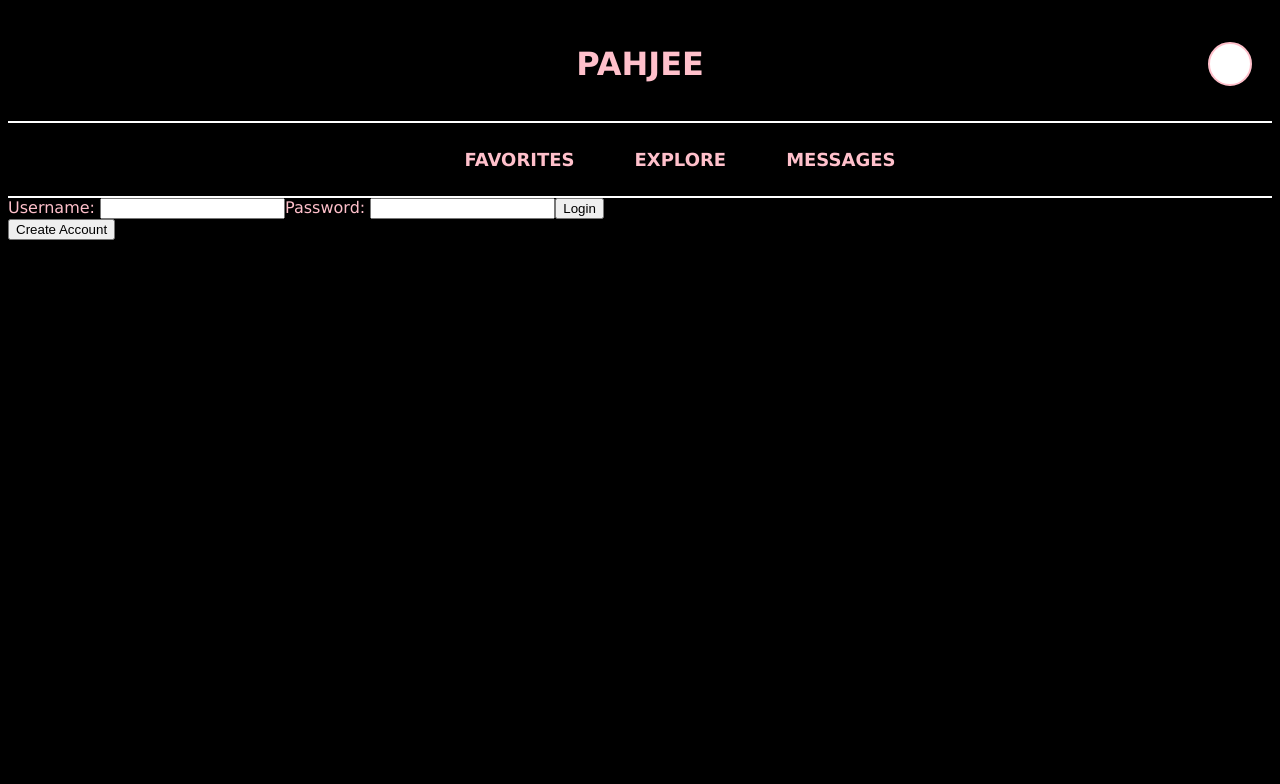
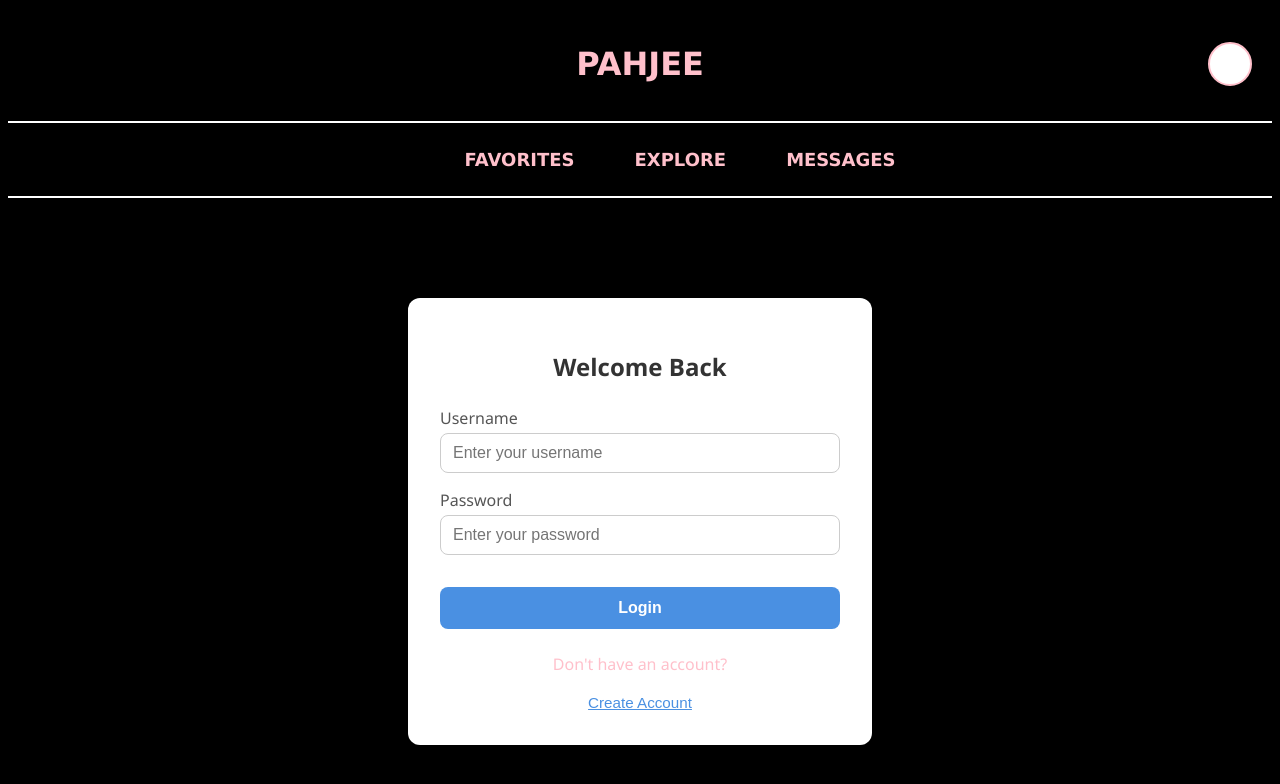
Before and after one commit to lmartin2422/Pahjee, an Angular app: page /login in a window 1280 px wide. Shown: the top 784 px of the page. Built offline with nearby package versions, Linux system fonts and the light colour scheme.

Commit message:
polished the login and signup pages

```diff
--- a/src/app/app.config.ts
+++ b/src/app/app.config.ts
@@ -2,14 +2,15 @@ import { ApplicationConfig, provideZoneChangeDetection } from '@angular/core';
 import { provideRouter, withComponentInputBinding } from '@angular/router';
 import { routes } from './app.routes';
 import { provideClientHydration } from '@angular/platform-browser';
-import { provideHttpClient } from '@angular/common/http';
+import { provideHttpClient, withFetch } from '@angular/common/http';
+
 import { importProvidersFrom } from '@angular/core';
 import { ReactiveFormsModule } from '@angular/forms';
 import { HttpClientModule } from '@angular/common/http';
 
 export const appConfig: ApplicationConfig = {
   providers: [
-    provideHttpClient(), // Enables HTTP requests
+    provideHttpClient(withFetch()), // Enables HTTP requests
     importProvidersFrom(ReactiveFormsModule, HttpClientModule), // Enables reactive forms
     provideZoneChangeDetection({ eventCoalescing: true }), // Fixed: zone change detection
     provideRouter(routes, withComponentInputBinding()), // Router
--- a/src/app/login/login.component.css
+++ b/src/app/login/login.component.css
@@ -0,0 +1,67 @@
+.login-container {
+    max-width: 400px;
+    margin: 100px auto;
+    padding: 2rem;
+    background-color: #ffffff;
+    box-shadow: 0 4px 12px rgba(0, 0, 0, 0.1);
+    border-radius: 12px;
+    text-align: center;
+    font-family: 'Segoe UI', Tahoma, Geneva, Verdana, sans-serif;
+  }
+
+  h2 {
+    margin-bottom: 1.5rem;
+    color: #333;
+  }
+
+  .login-form label {
+    display: block;
+    margin-bottom: 1rem;
+    text-align: left;
+    color: #555;
+  }
+
+  .login-form input {
+    width: 100%;
+    padding: 10px 12px;
+    margin-top: 4px;
+    border: 1px solid #ccc;
+    border-radius: 8px;
+    box-sizing: border-box;
+    font-size: 1rem;
+  }
+
+  .login-button {
+    width: 100%;
+    padding: 12px;
+    background-color: #4a90e2;
+    color: #fff;
+    border: none;
+    border-radius: 8px;
+    font-size: 1rem;
+    font-weight: bold;
+    cursor: pointer;
+    transition: background-color 0.3s ease;
+    margin-top: 1rem;
+  }
+
+  .login-button:hover {
+    background-color: #357ab8;
+  }
+
+  .signup-link {
+    margin-top: 1.5rem;
+  }
+
+  .signup-link button {
+    background-color: transparent;
+    border: none;
+    color: #4a90e2;
+    font-size: 0.95rem;
+    cursor: pointer;
+    text-decoration: underline;
+  }
+
+  .signup-link button:hover {
+    color: #357ab8;
+  }
--- a/src/app/login/login.component.html
+++ b/src/app/login/login.component.html
@@ -1,20 +1,33 @@
-<!-- <form [formGroup]="loginForm" (ngSubmit)="onSubmit()">
-    <label>Username</label>
-    <input type="text" formControlName="username" />
-
-    <label>Password</label>
-    <input type="password" formControlName="password" />
-
+  <!-- <form [formGroup]="loginForm" (ngSubmit)="onSubmit()"> -->
+    <!-- Your login fields -->
+    <!-- <label>Username: <input formControlName="username"></label>
+    <label>Password: <input type="password" formControlName="password"></label>
     <button type="submit">Login</button>
   </form> -->
 
+  <!-- Create Account Button -->
+  <!-- <button (click)="goToSignup()">Create Account</button> -->
 
-  <form [formGroup]="loginForm" (ngSubmit)="onSubmit()">
-    <!-- Your login fields -->
-    <label>Username: <input formControlName="username"></label>
-    <label>Password: <input type="password" formControlName="password"></label>
-    <button type="submit">Login</button>
-  </form>
 
-  <!-- Create Account Button -->
-  <button (click)="goToSignup()">Create Account</button>
+  <div class="login-container">
+    <h2>Welcome Back</h2>
+
+    <form [formGroup]="loginForm" (ngSubmit)="onSubmit()" class="login-form">
+      <label>
+        Username
+        <input formControlName="username" type="text" placeholder="Enter your username" />
+      </label>
+
+      <label>
+        Password
+        <input formControlName="password" type="password" placeholder="Enter your password" />
+      </label>
+
+      <button type="submit" class="login-button">Login</button>
+    </form>
+
+    <div class="signup-link">
+      <p>Don't have an account?</p>
+      <button (click)="goToSignup()">Create Account</button>
+    </div>
+  </div>
--- a/src/app/signup/signup.component.css
+++ b/src/app/signup/signup.component.css
@@ -0,0 +1,62 @@
+.signup-container {
+    max-width: 500px;
+    margin: 80px auto;
+    padding: 2rem;
+    background-color: #ffffff;
+    box-shadow: 0 4px 12px rgba(0, 0, 0, 0.1);
+    border-radius: 12px;
+    font-family: 'Segoe UI', Tahoma, Geneva, Verdana, sans-serif;
+  }
+
+  h2 {
+    text-align: center;
+    margin-bottom: 1.5rem;
+    color: #333;
+  }
+
+  .signup-form label {
+    display: block;
+    margin-bottom: 1rem;
+    color: #555;
+  }
+
+  .signup-form input,
+  .signup-form textarea {
+    width: 100%;
+    padding: 10px 12px;
+    margin-top: 4px;
+    border: 1px solid #ccc;
+    border-radius: 8px;
+    font-size: 1rem;
+    box-sizing: border-box;
+  }
+
+  .signup-form textarea {
+    resize: vertical;
+    min-height: 80px;
+  }
+
+  .signup-button {
+    width: 100%;
+    padding: 12px;
+    margin-top: 1.5rem;
+    background-color: #4caf50;
+    color: white;
+    border: none;
+    border-radius: 8px;
+    font-size: 1rem;
+    font-weight: bold;
+    cursor: pointer;
+    transition: background-color 0.3s ease;
+  }
+
+  .signup-button:hover {
+    background-color: #3e8e41;
+  }
+
+
+  .required {
+    color: red;
+    font-weight: bold;
+    margin-left: 4px;
+  }
--- a/src/app/signup/signup.component.html
+++ b/src/app/signup/signup.component.html
@@ -1,10 +1,10 @@
-<form [formGroup]="signupForm" (ngSubmit)="onSubmit()">
+<!-- <form [formGroup]="signupForm" (ngSubmit)="onSubmit()">
     <label>Username: <input formControlName="username"></label>
     <label>Email: <input type="email" formControlName="email"></label>
-    <label>Password: <input type="password" formControlName="password"></label>
+    <label>Password: <input type="password" formControlName="password"></label> -->
 
     <!-- Optional fields -->
-    <label>First Name: <input formControlName="firstname"></label>
+    <!-- <label>First Name: <input formControlName="firstname"></label>
     <label>Last Name: <input formControlName="lastname"></label>
     <label>Profile Picture URL: <input formControlName="profile_picture"></label>
     <label>Location: <input formControlName="location"></label>
@@ -16,4 +16,93 @@
     <label>Profession/Industry: <input formControlName="professionindustry"></label>
 
     <button type="submit">Sign Up</button>
-  </form>
+  </form> -->
+
+
+
+  <div class="signup-container">
+    <h2>Create Your Account</h2>
+
+    <form [formGroup]="signupForm" (ngSubmit)="onSubmit()" class="signup-form">
+      <label>
+        Username <span class="required">*</span>
+        <input formControlName="username" type="text" placeholder="Create a username" />
+      </label>
+
+      <label>
+        Email  <span class="required">*</span>
+        <input formControlName="email" type="email" placeholder="Your email address" />
+      </label>
+
+      <label>
+        Password  <span class="required">*</span>
+        <input formControlName="password" type="password" placeholder="Create a password" />
+      </label>
+
+      <label>
+        Retype Password:  <span class="required">*</span>
+        <input type="password" formControlName="confirmPassword">
+      </label>
+      <div *ngIf="signupForm.errors?.['passwordMismatch'] && signupForm.get('confirmPassword')?.touched" style="color: red;">
+        Passwords do not match.
+      </div>
+
+      <!-- Show error if passwords don't match -->
+      <div *ngIf="signupForm.errors?.passwordMismatch && signupForm.touched" class="error">
+        Passwords do not match.
+      </div>
+
+      <!-- Optional Fields -->
+      <label>
+        First Name
+        <input formControlName="firstname" type="text" />
+      </label>
+
+      <label>
+        Last Name
+        <input formControlName="lastname" type="text" />
+      </label>
+
+      <label>
+        Profile Picture URL
+        <input formControlName="profile_picture" type="url" />
+      </label>
+
+      <label>
+        Location
+        <input formControlName="location" type="text" />
+      </label>
+
+      <label>
+        Bio
+        <textarea formControlName="bio" placeholder="Tell us something about yourself..."></textarea>
+      </label>
+
+      <label>
+        Gender
+        <input formControlName="gender" type="text" />
+      </label>
+
+      <label>
+        Birthdate
+        <input formControlName="birthdate" type="date" />
+      </label>
+
+      <label>
+        Looking For
+        <input formControlName="lookingfor" type="text" />
+      </label>
+
+      <label>
+        Sexual Orientation
+        <input formControlName="sexualorientation" type="text" />
+      </label>
+
+      <label>
+        Profession/Industry
+        <input formControlName="professionindustry" type="text" />
+      </label>
+
+      <button type="submit" [disabled]="signupForm.invalid || signupForm.errors?.['passwordMismatch']">Sign Up</button>
+    </form>
+  </div>
--- a/src/app/signup/signup.component.ts
+++ b/src/app/signup/signup.component.ts
@@ -1,5 +1,5 @@
 import { Component } from '@angular/core';
-import { FormBuilder, FormGroup, Validators, ReactiveFormsModule } from '@angular/forms';
+import { FormBuilder, FormGroup, Validators, ReactiveFormsModule, AbstractControl, ValidationErrors  } from '@angular/forms';
 import { UserService } from '../../services/user.service';  // Update path if needed
 import { Router } from '@angular/router';
 
@@ -22,6 +22,7 @@ export class SignupComponent {
       username: ['', Validators.required],
       email: ['', [Validators.required, Validators.email]],
       password: ['', Validators.required],
+      retypePassword: ['', Validators.required],
       firstname: [''],
       lastname: [''],
       profile_picture: [''],
@@ -32,11 +33,27 @@ export class SignupComponent {
       lookingfor: [''],
       sexualorientation: [''],
       professionindustry: ['']
-    });
+    },
+    { validators: this.passwordsMatchValidator }
+  );
+  }
+
+  passwordsMatchValidator(group: AbstractControl): ValidationErrors | null {
+    const password = group.get('password')?.value;
+    const confirm = group.get('retypePassword')?.value;
+    return password === confirm ? null : { passwordMismatch: true };
   }
 
   onSubmit() {
     if (this.signupForm.valid) {
+      this.signupForm.markAllAsTouched();
+      return;
+    }
+
+    // Check password mismatch
+    if (this.signupForm.errors?.['passwordMismatch']) {      alert('Passwords do not match!');
+      return;
+    }
       this.userService.registerUser(this.signupForm.value).subscribe({
         next: (res) => {
           alert('Registration successful!');
@@ -48,4 +65,3 @@ export class SignupComponent {
       });
     }
   }
-}
```
Also changed, not shown: 1 other file (tests, documents, lock files or other folders).
